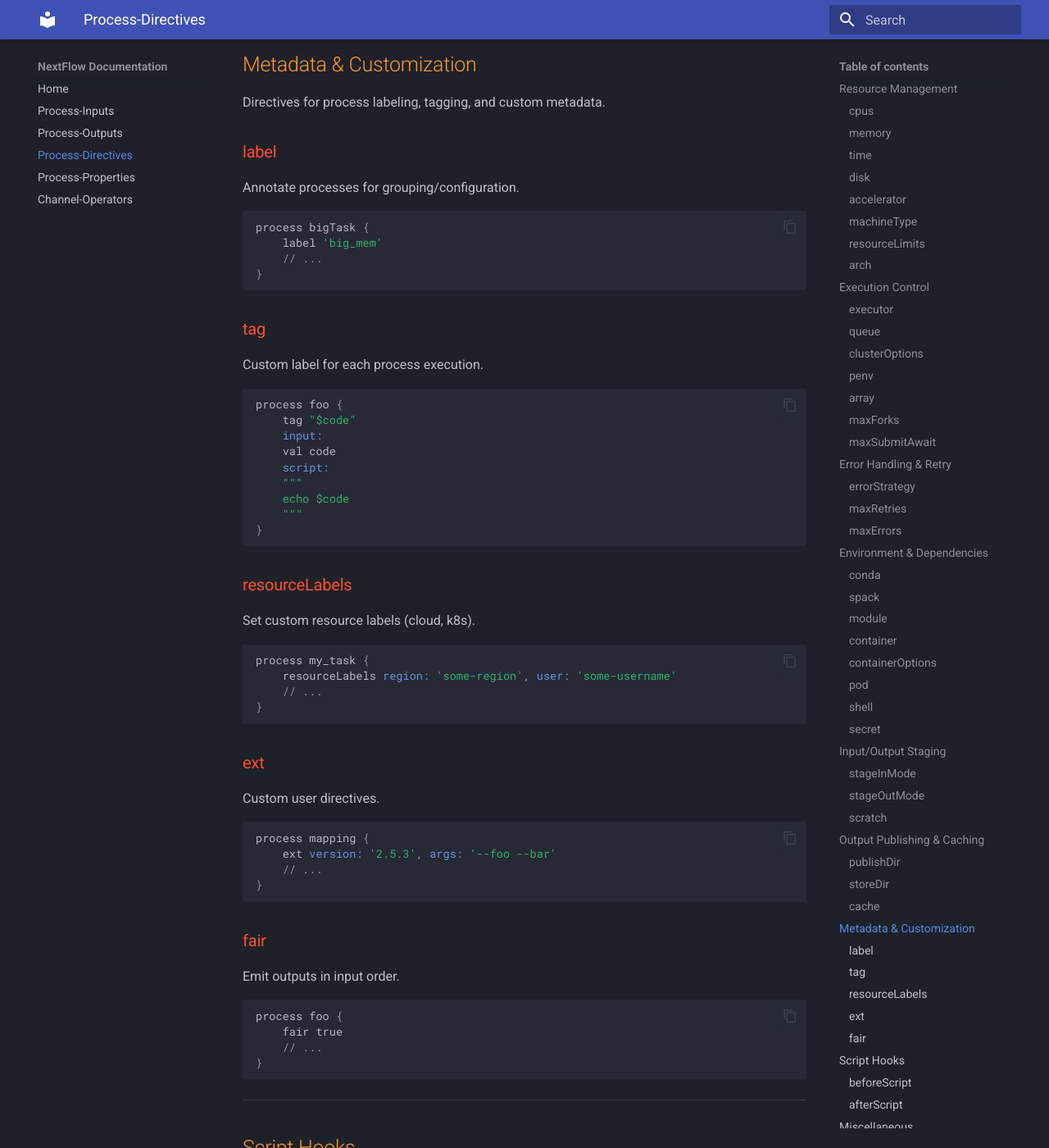
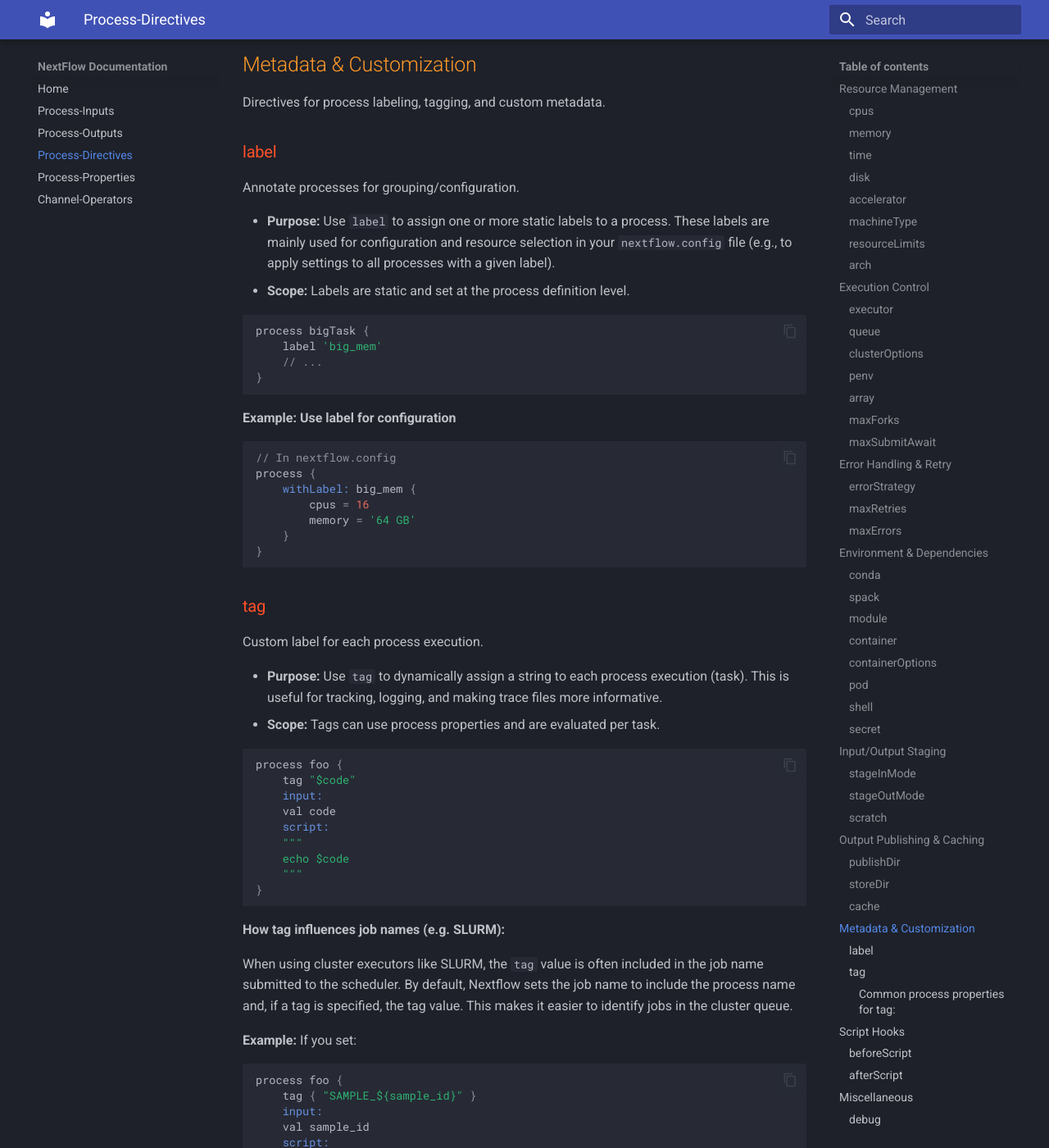
Before and after one commit to Shians/Nextflow-docs, an MkDocs documentation site: the page built from docs/Directives.md, in a window 1280 px wide and 1400 px high, scrolled down 9231 px. Shown: the whole window at 82% size. Built offline with MkDocs 1.6.1 and Material for MkDocs 9.7.7, drawn with Linux system fonts in a browser that asks for light colours; some of the changed text lies outside the part shown.

Commit message:
Updated tags and labels

````diff
--- a/docs/Directives.md
+++ b/docs/Directives.md
@@ -453,6 +453,9 @@ Directives for process labeling, tagging, and custom metadata.
 
 Annotate processes for grouping/configuration.
 
+- **Purpose:** Use `label` to assign one or more static labels to a process. These labels are mainly used for configuration and resource selection in your `nextflow.config` file (e.g., to apply settings to all processes with a given label).
+- **Scope:** Labels are static and set at the process definition level.
+
 ```groovy
 process bigTask {
     label 'big_mem'
@@ -460,9 +463,23 @@ process bigTask {
 }
 ```
 
+**Example: Use label for configuration**
+```groovy
+// In nextflow.config
+process {
+    withLabel: big_mem {
+        cpus = 16
+        memory = '64 GB'
+    }
+}
+```
+
 ### tag
 
 Custom label for each process execution.
+
+- **Purpose:** Use `tag` to dynamically assign a string to each process execution (task). This is useful for tracking, logging, and making trace files more informative.
+- **Scope:** Tags can use process properties and are evaluated per task.
 
 ```groovy
 process foo {
@@ -476,38 +493,59 @@ process foo {
 }
 ```
 
-### resourceLabels
+**How tag influences job names (e.g. SLURM):**
 
-Set custom resource labels (cloud, k8s).
+When using cluster executors like SLURM, the `tag` value is often included in the job name submitted to the scheduler. By default, Nextflow sets the job name to include the process name and, if a tag is specified, the tag value. This makes it easier to identify jobs in the cluster queue.
 
+**Example:**
+If you set:
 ```groovy
-process my_task {
-    resourceLabels region: 'some-region', user: 'some-username'
-    // ...
+process foo {
+    tag { "SAMPLE_${sample_id}" }
+    input:
+    val sample_id
+    script:
+    """
+    echo "Processing $sample_id"
+    """
+}
+```
+The SLURM job name will include `foo (SAMPLE_sample1)` for a task with `sample_id = 'sample1'`.
+
+You can further customize the job name using the `executor.jobName` config option:
+```groovy
+executor {
+    jobName = { "${task.process} ${task.tag}" }
 }
 ```
 
-### ext
-
-Custom user directives.
-
+**Example: Use tag with process properties**
 ```groovy
-process mapping {
-    ext version: '2.5.3', args: '--foo --bar'
-    // ...
+process foo {
+    tag { "sample:${task.id} (${task.process})" }
+    input:
+    val sample_id
+    script:
+    """
+    echo "Processing sample $sample_id"
+    """
 }
 ```
+- Here, `task.id` and `task.process` are process properties available for use in the tag.
 
-### fair
+#### Common process properties for tag:
+- `task.id`: Unique pipeline task index
+- `task.index`: Process-level task index
+- `task.process`: Process name
+- `task.attempt`: Current retry attempt
+- `task.cpus`, `task.memory`: Allocated resources
 
-Emit outputs in input order.
+**Summary Table**
 
-```groovy
-process foo {
-    fair true
-    // ...
-}
-```
+| Directive | Purpose | Scope | Example Usage |
+|-----------|---------|-------|--------------|
+| `label`   | Static grouping/configuration | Process definition | Resource selection in config |
+| `tag`     | Dynamic per-task annotation   | Each task         | Logging, trace, reporting   |
 
 ---
 
````
